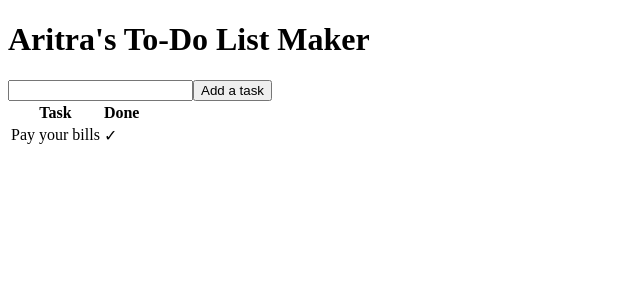
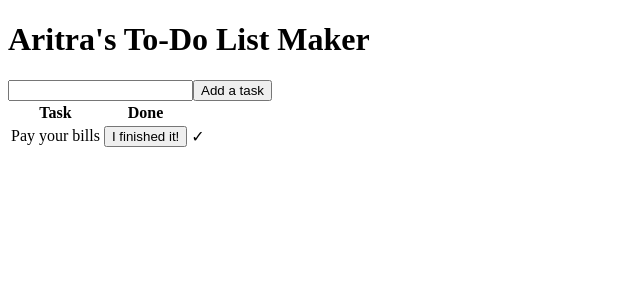
Before and after one commit to aritramullick/angular-app-to-do-list, an Angular app: page / in a window 1280 px wide. Shown: the top 300 px of the page, without its empty margins (0-640 px from the left). Built offline with nearby package versions, Linux system fonts and the light colour scheme.

Commit message:
Third commit with local deletion of task in todo list

```diff
--- a/src/app/app.component.html
+++ b/src/app/app.component.html
@@ -8,6 +8,7 @@
   </tr>
   <tr *ngFor="let todo of todos">
     <td>{{todo.label}}</td>
+    <td><button (click)="deleteTodo(todo)">I finished it!</button></td>
     <td>{{todo.done ? '&#10003;' : '&#10005;'}}</td>
   </tr>
 </table>
--- a/src/app/app.component.ts
+++ b/src/app/app.component.ts
@@ -20,4 +20,7 @@ export class AppComponent {
       done: false
     });
   }
+  deleteTodo(todo) {
+    this.todos = this.todos.filter( t => t.label !== todo.label);
+  }
 }
```
